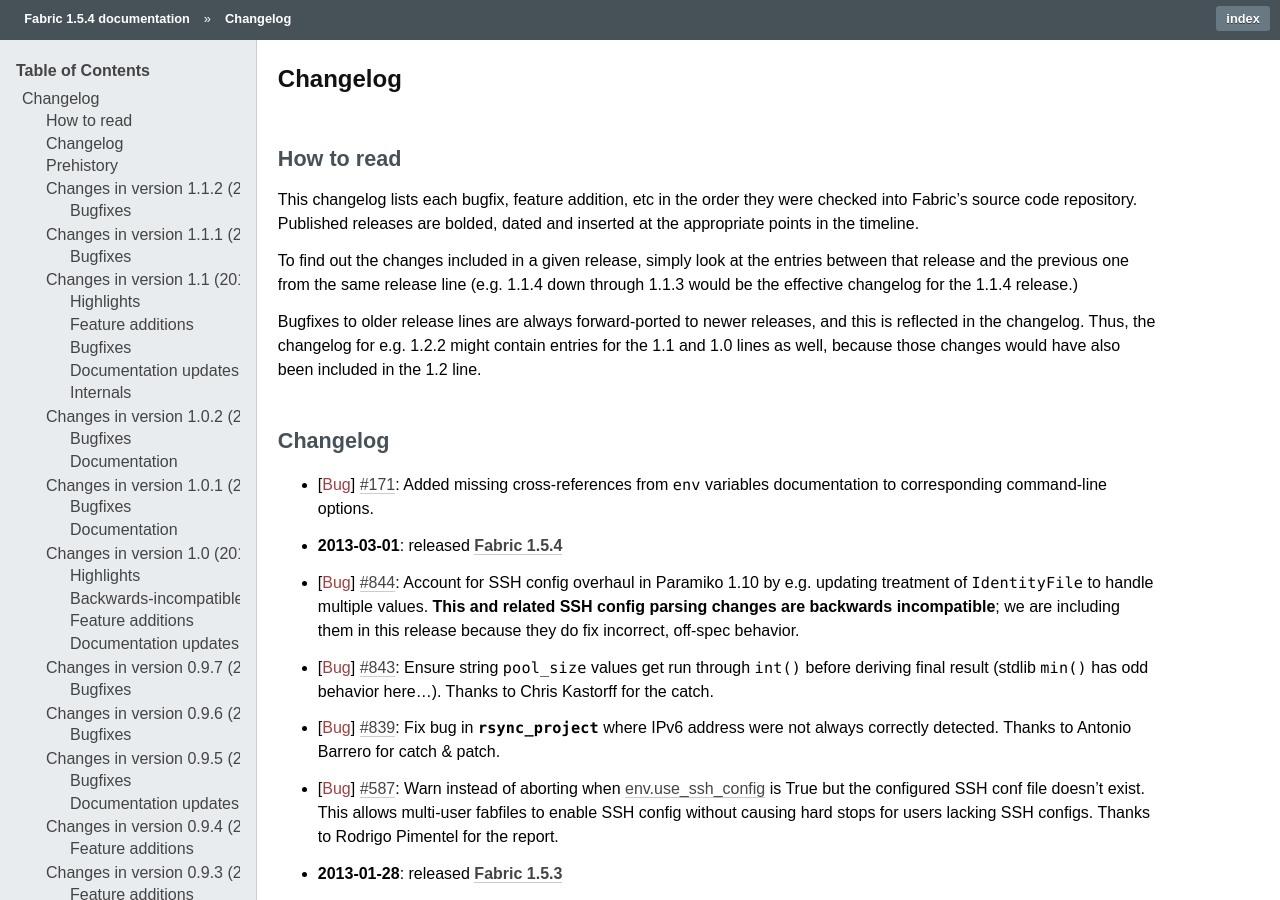
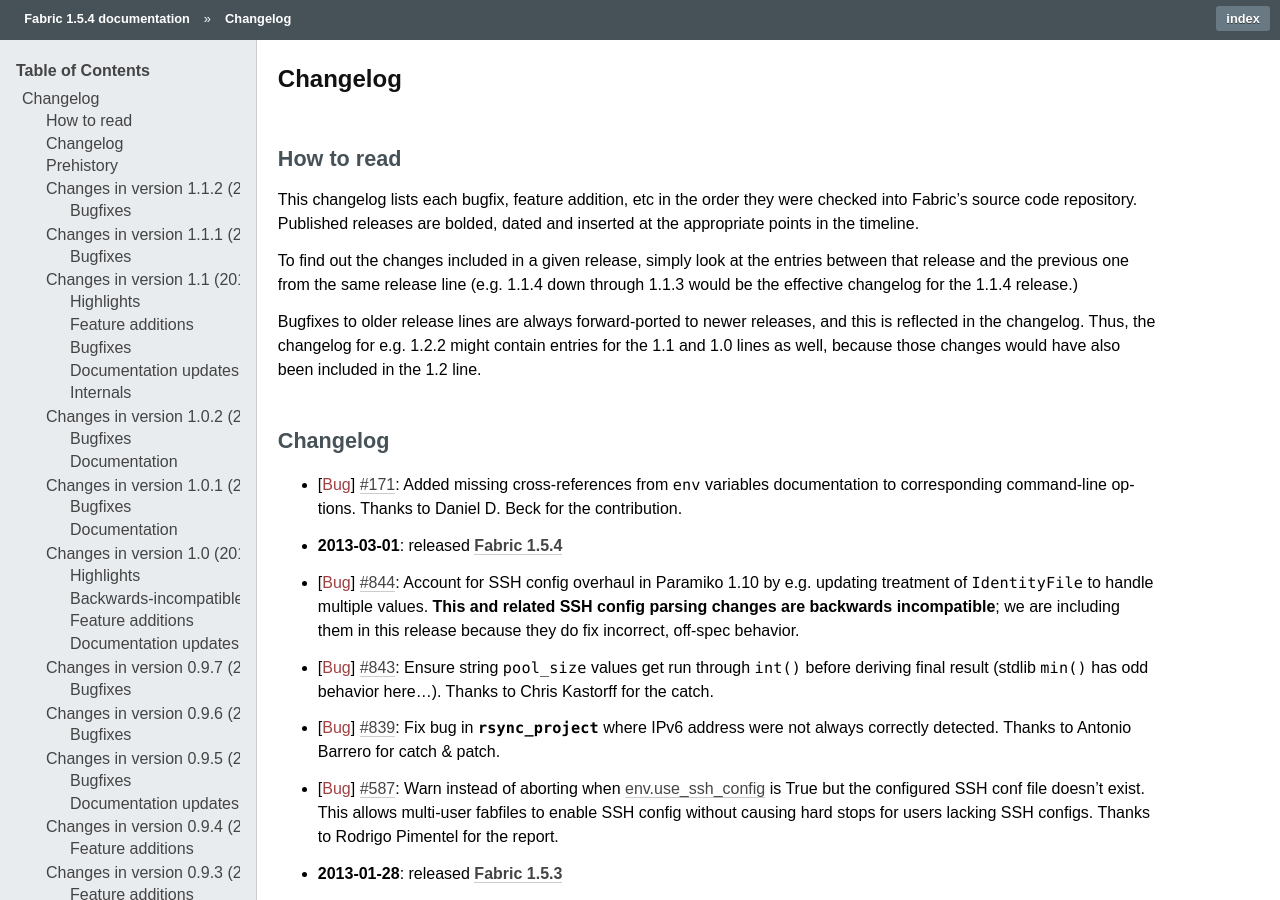
Before and after one commit to fabric/fabric, a Sphinx documentation site: the page built from docs/changelog.rst, in a window 1280 px wide and 900 px high. Built offline with Sphinx 7.4.7, drawn with Linux system fonts in a browser that asks for light colours.

Commit message:
Credit ddbeck :)

```diff
--- a/docs/changelog.rst
+++ b/docs/changelog.rst
@@ -26,7 +26,8 @@
 =========
 
 * :bug:`171` Added missing cross-references from ``env`` variables documentation
-  to corresponding command-line options.
+  to corresponding command-line options. Thanks to Daniel D. Beck for the
+  contribution.
 * :release:`1.5.4 <2013-03-01>`
 * :bug:`844` Account for SSH config overhaul in Paramiko 1.10 by e.g. updating
   treatment of ``IdentityFile`` to handle multiple values. **This and related
```
